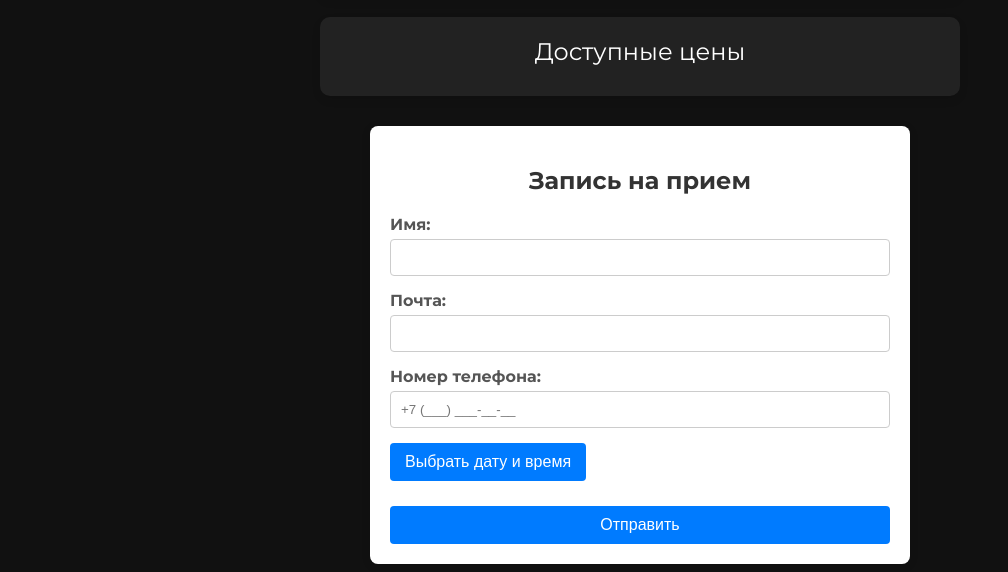
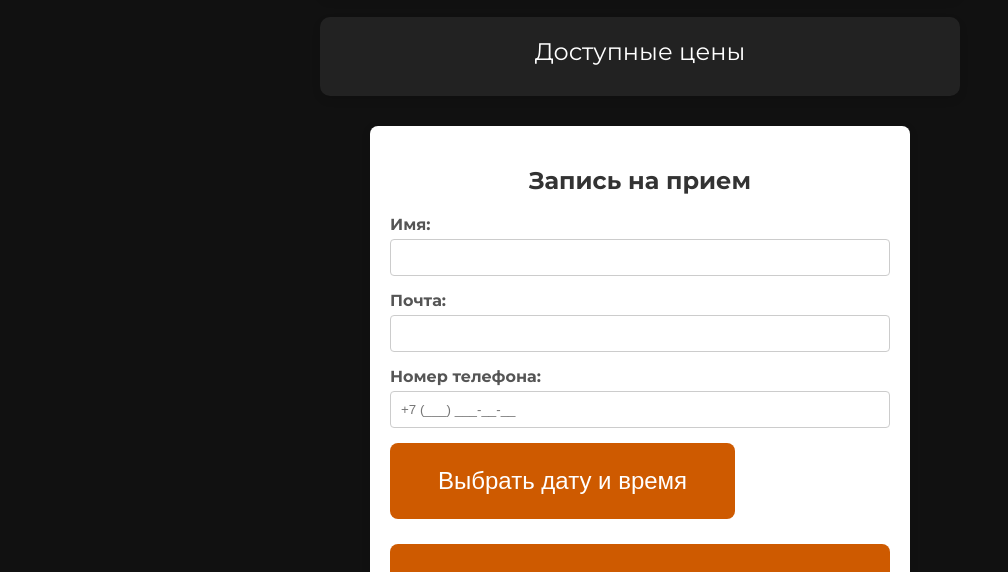
Before and after one commit to BadRabbit00/badrabbit00.github.io, a plain HTML site: page contact.html in a window 1280 px wide. Shown: the part 1351-1923 px from the top of the page, without its empty margins (0-1008 px from the left). Drawn offline with Linux system fonts and the light colour scheme.

Commit message:
Update button styles in contact.html for consistency

```diff
--- a/contact.html
+++ b/contact.html
@@ -97,11 +97,11 @@
                  </div>
 
             <div class="form-group date-selection-container">
-                <button type="button" id="openCalendarBtn" class="button">Выбрать дату и время</button>
+                <button type="button" id="openCalendarBtn" class="btn-grd">Выбрать дату и время</button>
                 <span id="selectedSlotDisplay"></span>
             </div>
 
-            <button type="submit" id="submitBtn" class="button">Отправить</button>
+            <button type="submit" id="submitBtn" class="btn-grd">Отправить</button>
         </form>
     </section>
 
@@ -120,7 +120,7 @@
             <div id="calendarGrid" class="calendar-grid">
                 </div>
             <div class="modal-footer">
-                <button id="confirmBtn" class="button">Выбрать</button>
+                <button id="confirmBtn" class="btn-grd">Выбрать</button>
             </div>
         </div>
     </div>
```
